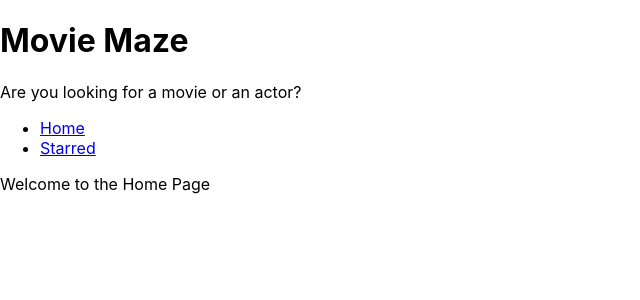
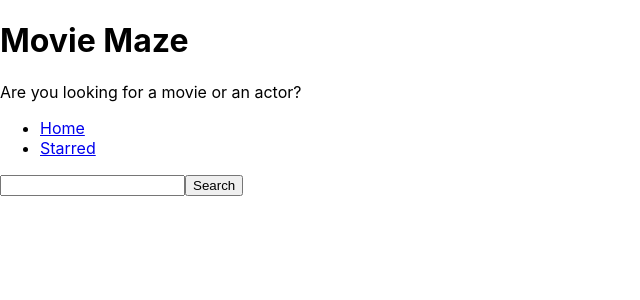
Before and after one commit to arjyapaul/Movie-App, a React (Create React App) app: page / in a window 1280 px wide. Shown: the top 300 px of the page, without its empty margins (0-640 px from the left). Built offline with nearby package versions, Linux system fonts and the light colour scheme.

Commit message:
input search bar with api

```diff
--- a/src/pages/home.jsx
+++ b/src/pages/home.jsx
@@ -1,10 +1,25 @@
-import React from 'react'
+import React,{useState} from 'react'
 import MainPageLayout from '../components/MainPageLayout'
 
 function Home() {
+  const[input,setInput]=useState('');
+  const onSearch=()=>{
+    fetch(`https://api.tvmaze.com/search/shows?q=${input}`).then(r=>r.json()).then(result=>{
+      console.log(result);
+    })
+  }
+  const onInputChange=(ev)=>{
+    setInput(ev.target.value);
+  }
+  const onKeyDown=(ev)=>{
+    if(ev.keyCode===13){
+      onSearch();
+    }
+  }
   return (
     <MainPageLayout>
-      Welcome to the Home Page
+      <input type="text" onChange={onInputChange} onKeyDown={onKeyDown} value={input}/>
+      <button type='button' onClick={onSearch}>Search</button>
     </MainPageLayout>
   )
 }
```
